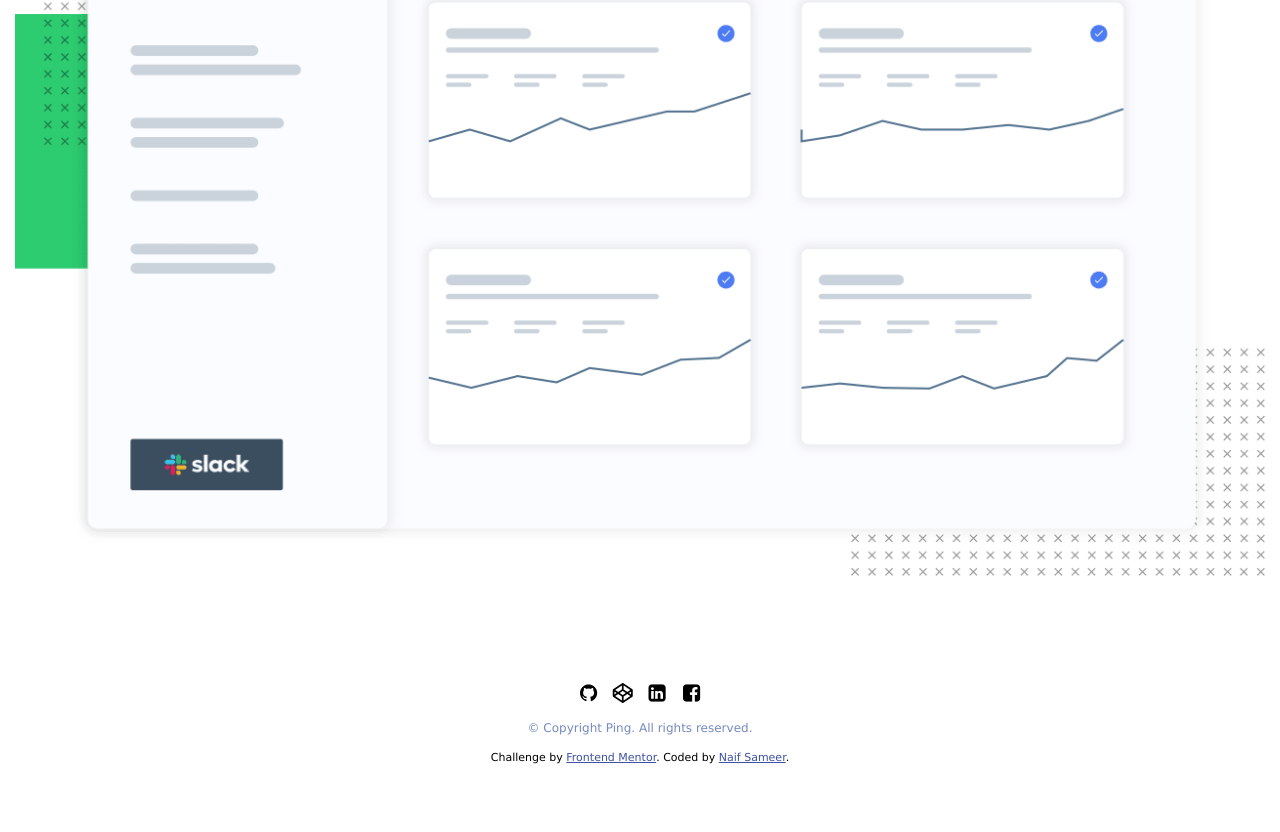
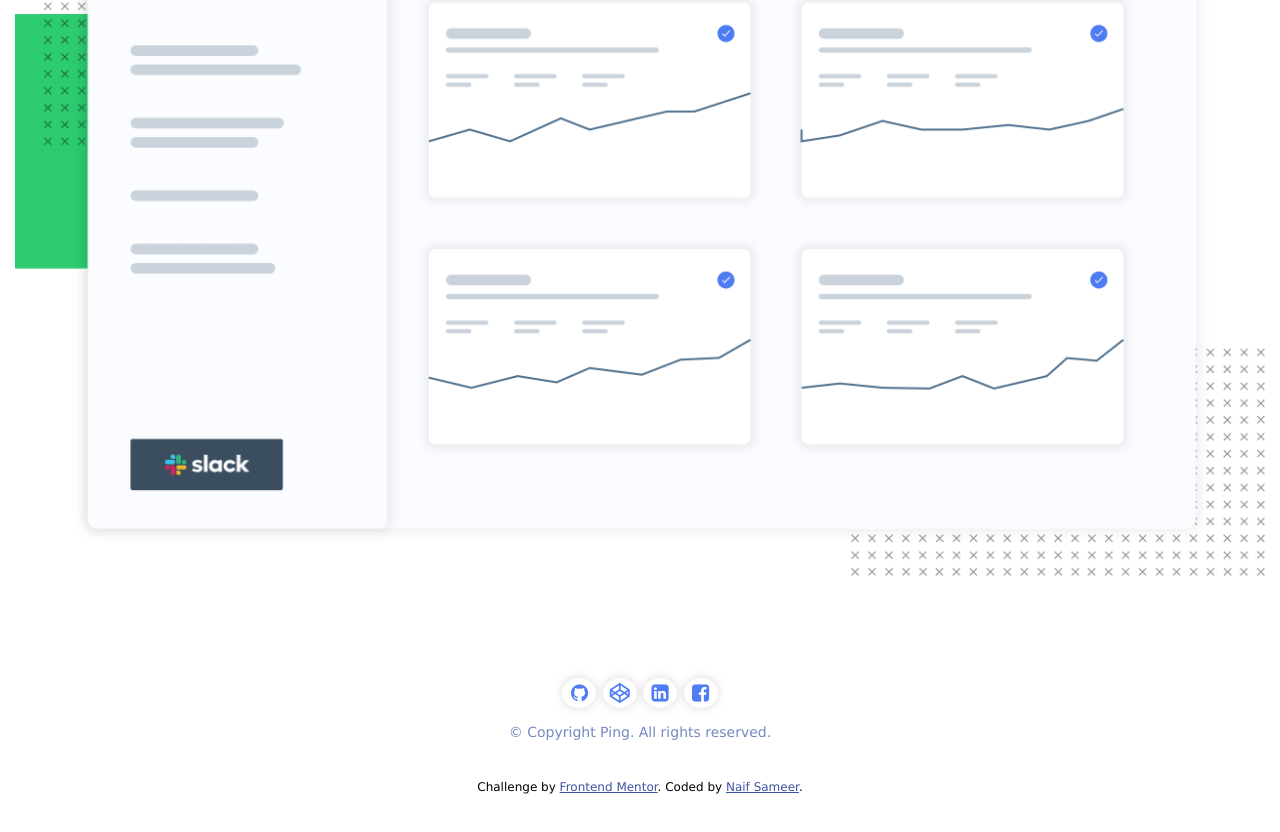
Before and after one commit to naif-sameer/ping-coming-soon-page-master, a website: page index.html in a window 1280 px wide. Shown: the part 672-1504 px from the top of the page. Before the commit the page ends 1447 px from the top, so only its background shows below. Drawn offline with Linux system fonts and the light colour scheme; a web font is replaced by a local one.

Commit message:
fix social icon design
edit the icon design

```diff
--- a/style.scss
+++ b/style.scss
@@ -141,15 +141,33 @@ footer {
   margin-top: 100px;
   text-align: center;
 
+  .social-icon {
+    & > i {
+      padding: 3px;
+      width: 30px;
+      height: 30px;
+      color: $primary-color;
+      border-radius: 50%;
+      box-shadow: 0px 0px 10px rgba(128, 128, 128,0.3);
+      transition: color .3s linear;
+
+      &:hover {
+        color: darken($primary-color, 30%)
+      }
+    }
+  }
+
   .title {
-    font-size: 0.6em;
+    font-size: 0.7em;
     font-weight: 400;
     color: darken(#bcc5e0, 20%)
   }
 }
 
 .attribution {
-  font-size: 11px;
+  margin-top: 40px;
+  margin-bottom: 40px;
+  font-size: .6em;
   text-align: center;
 }
 
```
Also changed, not shown: style.css.
